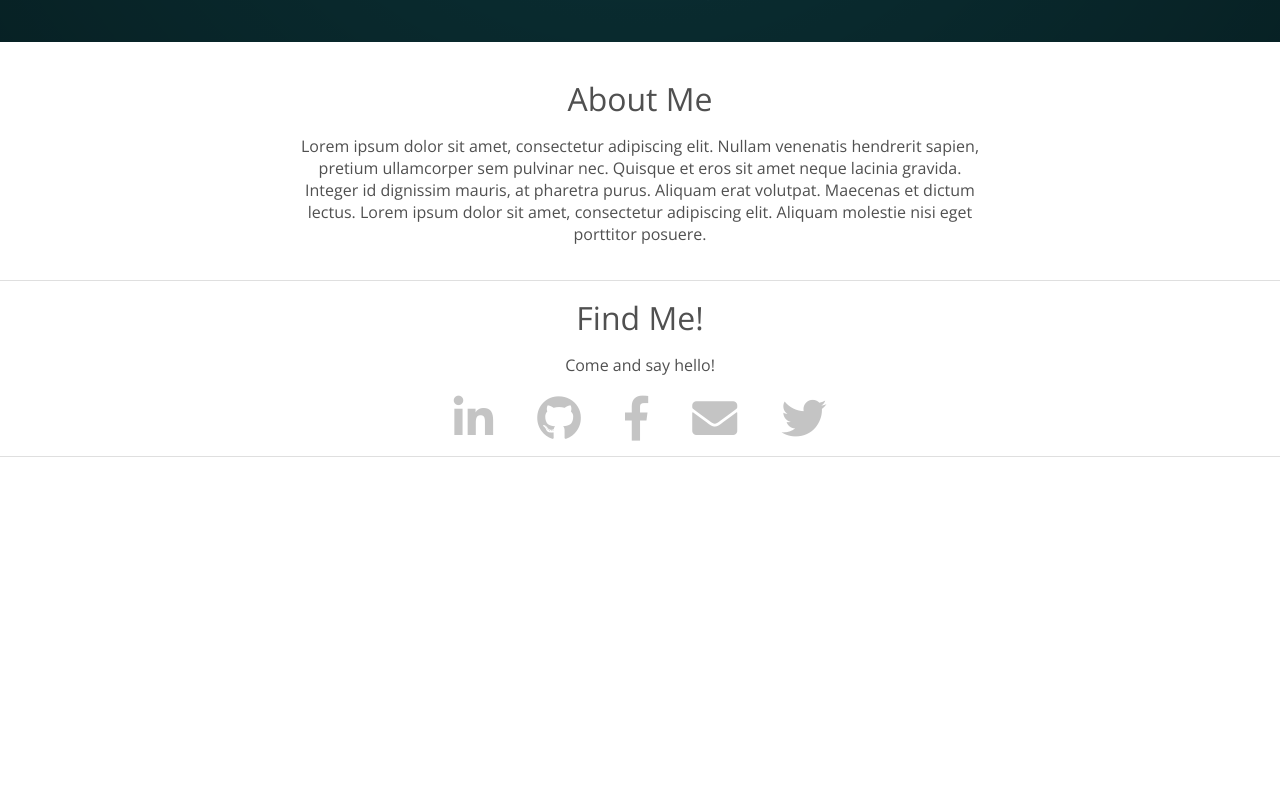
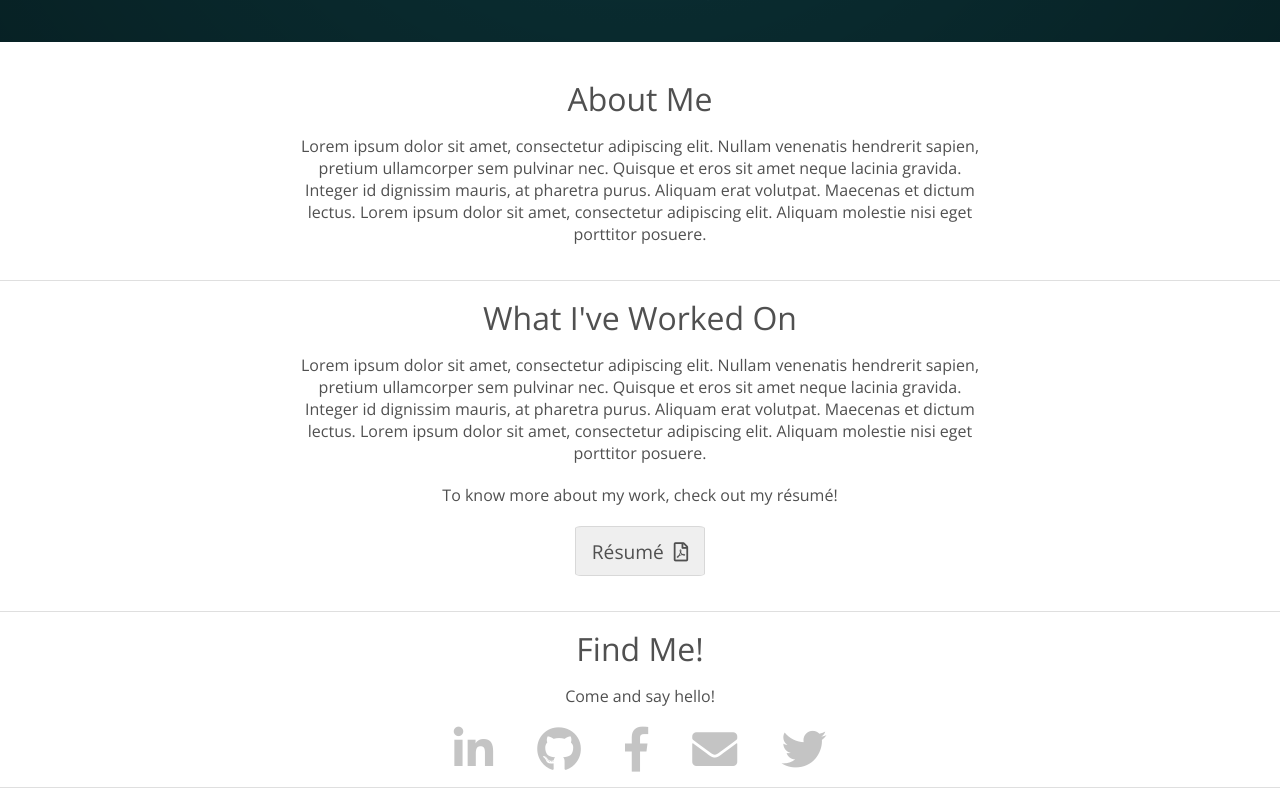
Before and after one commit to gauthamk97/gauthamk97.github.io, a plain HTML site: page index.html in a window 1280 px wide. Shown: the part 758-1546 px from the top of the page. Before the commit the page ends 1215 px from the top, so only its background shows below. Drawn offline with nearby package versions, Linux system fonts and the light colour scheme; animation ran at ten frames a second.

Commit message:
Added What Ive done section

```diff
--- a/index.html
+++ b/index.html
@@ -43,6 +43,20 @@
             </p>
         </div>
 
+        <div id="workedOn" class="outer-container">
+            <h1 class="subtopic">What I've Worked On</h1>
+            <p>
+                Lorem ipsum dolor sit amet, consectetur adipiscing elit. Nullam venenatis hendrerit sapien,
+                pretium ullamcorper sem pulvinar nec. Quisque et eros sit amet neque lacinia gravida. Integer
+                id dignissim mauris, at pharetra purus. Aliquam erat volutpat. Maecenas et dictum lectus. Lorem
+                ipsum dolor sit amet, consectetur adipiscing elit. Aliquam molestie nisi eget porttitor posuere.
+            </p>
+            <p>
+                To know more about my work, check out my r&#233sum&#233!
+            </p>
+            <p><a href="Assets/Gautham Kumar - Resume.pdf"><button>R&#233sum&#233<i class="far fa-file-pdf resumeIcon"></i></button></a></p>
+        </div>
+
         <div id="findMe" class="outer-container">
             <h1 id="sayHello" class="subtopic">Find Me!</h1>
             <p>Come and say hello!</p>
--- a/styles/style.css
+++ b/styles/style.css
@@ -80,6 +80,22 @@ p {
     padding-top: 0px;
 }
 
+button {
+    width: 130px;
+    height: 50px;
+    border: 1px solid rgb(216, 216, 216);
+    border-radius: 5%;
+    font-size: 1.2em;
+    color: rgb(80, 80, 80);
+    font-family: 'Open Sans',sans-serif;
+    cursor: pointer;
+    transition: background-color 0.5s;
+}
+
+button:hover {
+    background-color: rgb(225, 225, 225);
+}
+
 #links {
     position: relative;
 }
@@ -90,6 +106,10 @@ p {
     margin-right: 20px;
     color: rgb(196, 196, 196);
     transition: color 0.5s;
+}
+
+.resumeIcon {
+    margin-left: 10px;
 }
 
 #githubLogo:hover {
```
Also changed, not shown: 1 other file.
